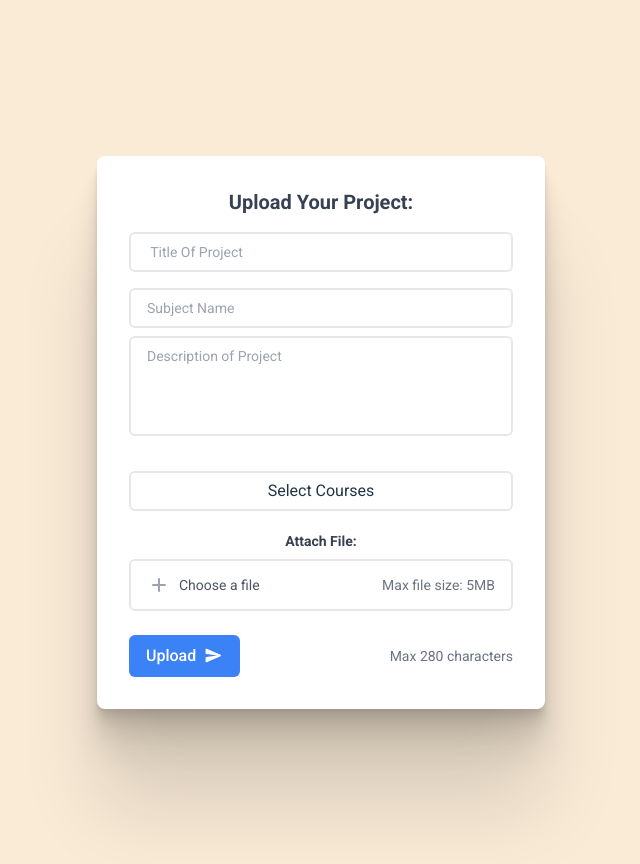
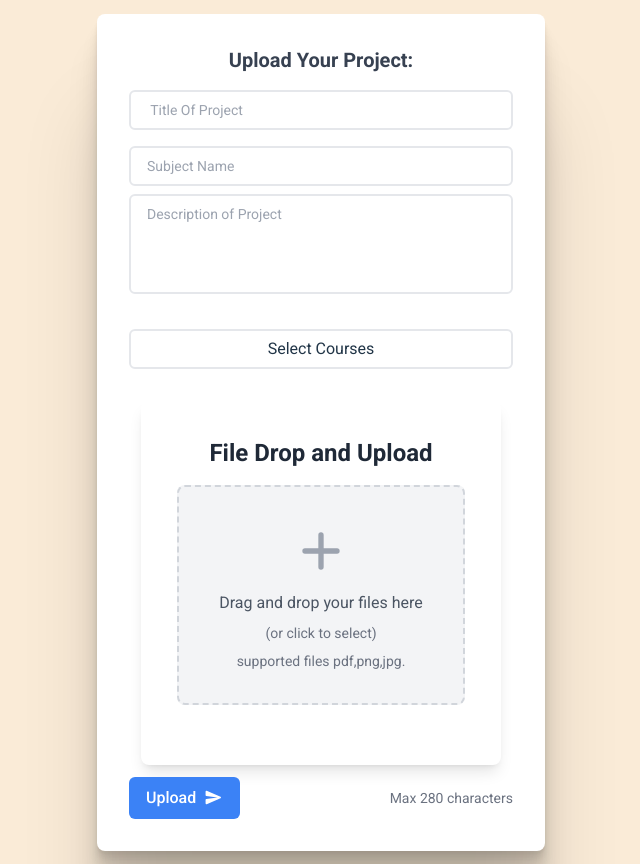
Before and after one commit to NimishNandedkar/bit_infotech, a React app: page / in a window 1280 px wide. Shown: the whole page, without its empty margins (319-959 px from the left). Built offline with nearby package versions, Linux system fonts and the light colour scheme; the HTML template or start-up script is replaced by a standard one; a web font is replaced by a local one.

Commit message:
added FileDragandDrop div

```diff
--- a/package.json
+++ b/package.json
@@ -10,8 +10,10 @@
     "preview": "vite preview"
   },
   "dependencies": {
+    "dom": "^0.0.3",
     "react": "^18.2.0",
-    "react-dom": "^18.2.0"
+    "react-dom": "^18.2.0",
+    "router": "^1.3.8"
   },
   "devDependencies": {
     "@types/react": "^18.2.56",
--- /dev/null
+++ b/src/components/FileDragandDrop.jsx
@@ -0,0 +1,73 @@
+import React, { useState } from "react";
+
+function FileDragandDrop() {
+  const [isDragging, setIsDragging] = useState(false);
+  const [files, setFiles] = useState([]);
+
+  const handleDragOver = (e) => {
+    e.preventDefault();
+    setIsDragging(true);
+  };
+
+  const handleDragLeave = () => {
+    setIsDragging(false);
+  };
+
+  const handleDrop = (e) => {
+    e.preventDefault();
+    setIsDragging(false);
+
+    const droppedFiles = Array.from(e.dataTransfer.files);
+    handleFiles(droppedFiles);
+  };
+
+  const handleFileInputChange = (e) => {
+    const selectedFiles = Array.from(e.target.files);
+    handleFiles(selectedFiles);
+  };
+
+  const handleFiles = (files) => {
+    setFiles(files);
+  };
+
+  const formatBytes = (bytes) => {
+    if (bytes === 0) return '0 Bytes';
+
+    const k = 1024;
+    const sizes = ['Bytes', 'KB', 'MB', 'GB', 'TB'];
+    const i = Math.floor(Math.log(bytes) / Math.log(k));
+
+    return parseFloat((bytes / Math.pow(k, i)).toFixed(2)) + ' ' + sizes[i];
+  };
+
+  return (
+    <div className={`bg-white-100 flex items-center justify-center p-3 ${isDragging ? 'border-blue-500 border-2' : ''}`}>
+      <div className="w-full max-w-md p-9 bg-white rounded-lg shadow-lg">
+        <h1 className="text-center text-2xl sm:text-2xl font-semibold mb-4 text-gray-800">File Drop and Upload</h1>
+        <div
+          className="bg-gray-100 p-8 text-center rounded-lg border-dashed border-2 border-gray-300 hover:border-blue-500 transition duration-300 ease-in-out transform hover:scale-105 hover:shadow-md"
+          onDragOver={handleDragOver}
+          onDragLeave={handleDragLeave}
+          onDrop={handleDrop}
+        >
+          <label htmlFor="fileInput" className="cursor-pointer flex flex-col items-center space-y-2">
+            <svg className="w-16 h-16 text-gray-400" fill="none" viewBox="0 0 24 24" stroke="currentColor">
+              <path strokeLinecap="round" strokeLinejoin="round" strokeWidth="2" d="M12 6v6m0 0v6m0-6h6m-6 0H6"></path>
+            </svg>
+            <span className="text-gray-600">Drag and drop your files here</span>
+            <span className="text-gray-500 text-sm">(or click to select)</span>
+            <span className="text-gray-500 text-sm">supported files pdf,png,jpg.</span>
+          </label>
+          <input type="file" id="fileInput" className="hidden" multiple onChange={handleFileInputChange} />
+        </div>
+        <div className="mt-6 text-center" id="fileList">
+          {files.map((file, index) => (
+            <div key={index}>{`${file.name} (${formatBytes(file.size)})`}</div>
+          ))}
+        </div>
+      </div>
+    </div>
+  );
+}
+
+export default FileDragandDrop;
--- a/src/components/ProjectUpload.jsx
+++ b/src/components/ProjectUpload.jsx
@@ -2,7 +2,7 @@ import React from 'react'
 import "./ProjectUpload.css";
 import DropdownButton from './Dropdown';
 import InputField from './InputField.jsx';
-
+import FileDragandDrop from './FileDragandDrop.jsx';
 function ProjectUpload(params) {
 
     return(
@@ -35,6 +35,7 @@ function ProjectUpload(params) {
 
 			 <DropdownButton/>
 
+			 <FileDragandDrop/>
 {/* Above code for drop down */}
 
 
@@ -42,7 +43,7 @@ function ProjectUpload(params) {
 
 
 
-					<div className="mb-6">
+					{/* <div className="mb-6">
 						<label for="fileAttachment" className="block text-gray-700 text-sm font-bold mb-2 ">Attach File:</label>
 						<div className="relative border-2 rounded-md px-4 py-3 bg-white flex items-center justify-between hover:border-blue-500 transition duration-150 ease-in-out">
 							<input type="file" id="fileAttachment" name="fileAttachment" className="absolute inset-0 w-full h-full opacity-0 cursor-pointer"/>
@@ -54,7 +55,7 @@ function ProjectUpload(params) {
 							</div>
 							<span className="text-sm text-gray-500">Max file size: 5MB</span>
 						</div>
-					</div>
+					</div> */}
 
 					<div className="flex items-center justify-between">
 						<button type="submit" className="flex justify-center items-center bg-blue-500 hover:bg-blue-600 focus:outline-none focus:shadow-outline-blue text-white py-2 px-4 rounded-md transition duration-300 gap-2"> Upload <svg xmlns="http://www.w3.org/2000/svg" width="19" height="19" viewBox="0 0 24 24" id="send" fill="#fff">
```
Also changed, not shown: 1 other file (tests, documents, lock files or other folders).
